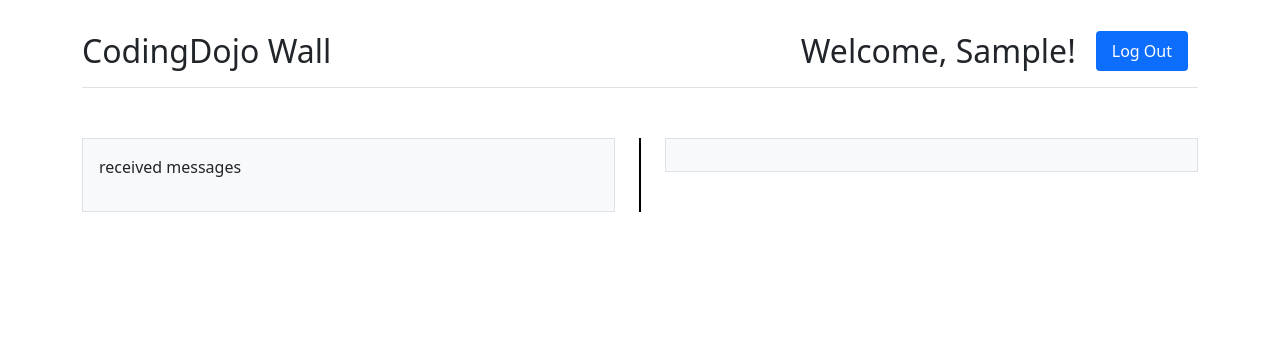
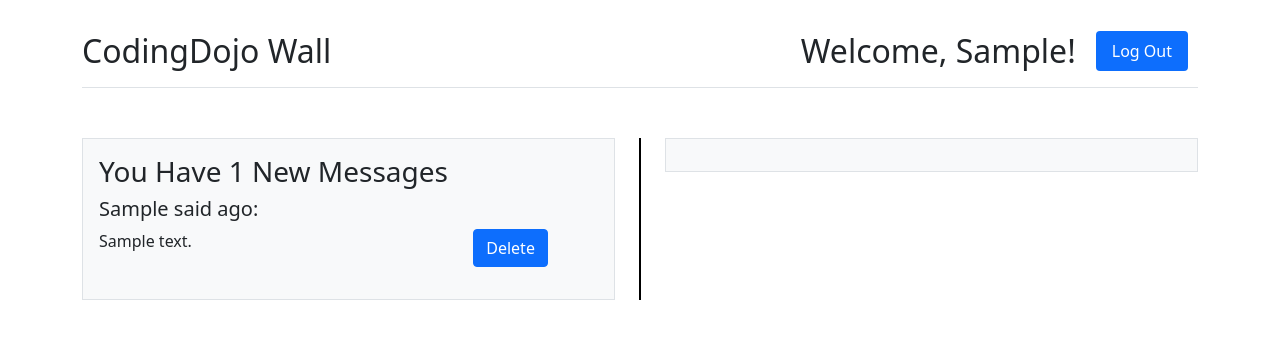
Before and after one commit to beqasabana/login-registration, a Flask app: template flask_app/templates/success.html in a window 1280 px wide. Shown: the top 348 px of the page. Run offline with Flask 2, Linux system fonts and the light colour scheme; the template is opened without the code that fills it: most values are stand-ins (such as "Sample title", 1, 10 or a date in 2020).

Commit message:
added template for message dispaly, added logic for deleting and retriving messages

```diff
--- a/flask_app/static/css/style.css
+++ b/flask_app/static/css/style.css
@@ -34,3 +34,17 @@
 .message-cont {
     flex: 4;
 }
+
+.cont-inline {
+    display: flex;
+}
+
+
+.delete-btn-cont {
+    width: fit-content;
+    flex: 1;
+}
+
+.received-message-cont {
+    flex: 3;
+}
--- a/flask_app/templates/success.html
+++ b/flask_app/templates/success.html
@@ -25,10 +25,20 @@
         <div class="row gx-5">
             <div class="col received-messages">
                 <div class="registration-cont p-3 border bg-light">
-                    <p>received messages</p>
+                    <h3>You Have {{ active_user.messages_received|length }} New Messages</h3>
+                    {% for message in active_user.messages_received %}
+                        <h5>{{ message.sender.first_name }} said {{ ((current_time - message.created_at)|string)[0:-7] }} ago:</h5>
+                        <div class="cont-inline">
+                            <div class="received-message-cont col">
+                                <p>{{ message.message }}</p>
+                            </div>
+                            <div class="delete-btn-cont col">
+                                <a class="btn btn-primary mb-3" href="/delete/message/{{ message.id }}">Delete</a>
+                            </div>
+                        </div>
+                    {% endfor %}
                 </div>
             </div>
-
             <div class="col send-message">
                 <div class="login-cont p-3 border bg-light">
                     {% with messages = get_flashed_messages(category_filter=["empty-message"]) %}
@@ -36,7 +46,6 @@
                                 <p>{{ messages[0] }}</p>
                         {% endif %}
                     {% endwith %}
-
                     {% for one_user in all_users %}
                         {% if one_user.id != active_user.id %}
                             <form class="message-form row g-3" action="/send/message/to/{{ one_user.id }}" method="post">
```
Also changed, not shown: flask_app/controllers/messages.py (+8 -0 lines), flask_app/controllers/users.py (+6 -2 lines), flask_app/models/message.py (+14 -3 lines), flask_app/models/user.py (+20 -1 lines).
